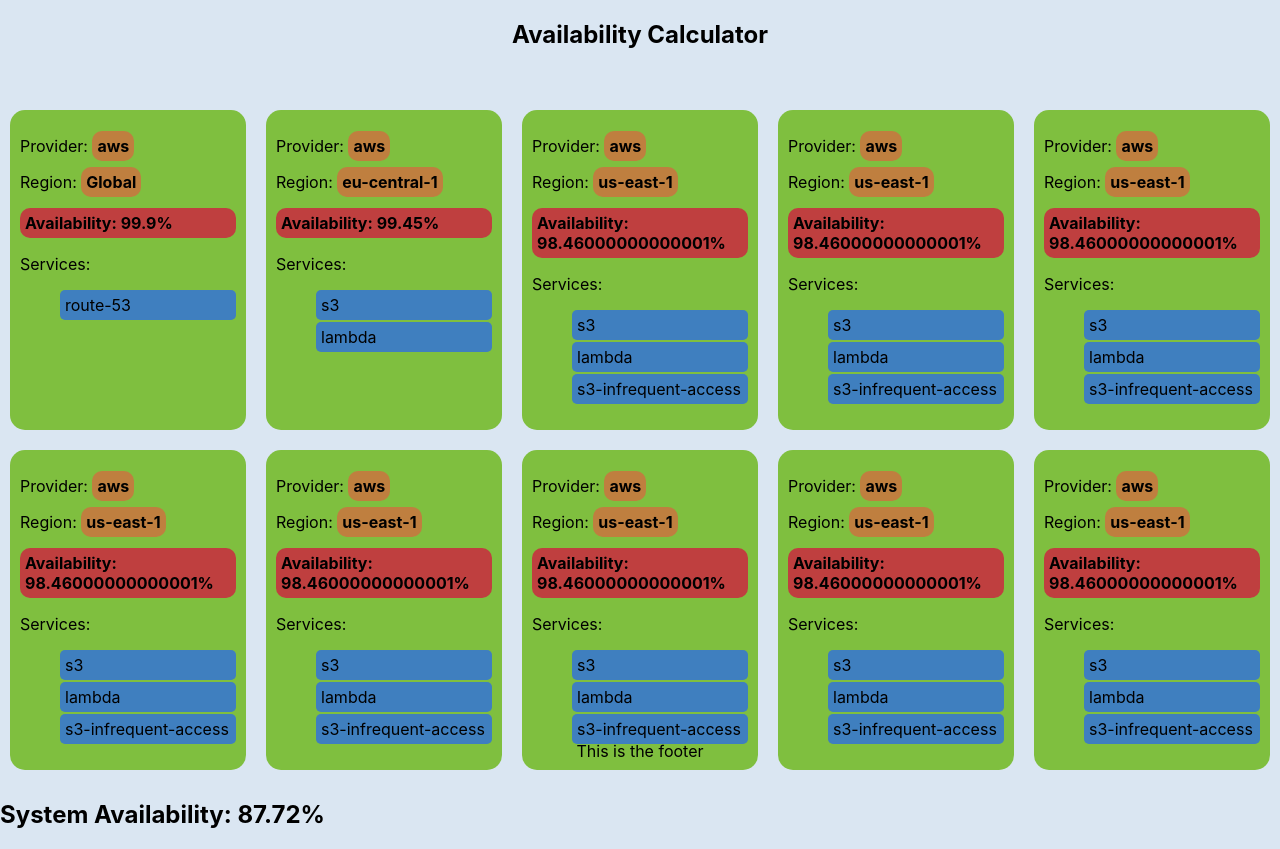
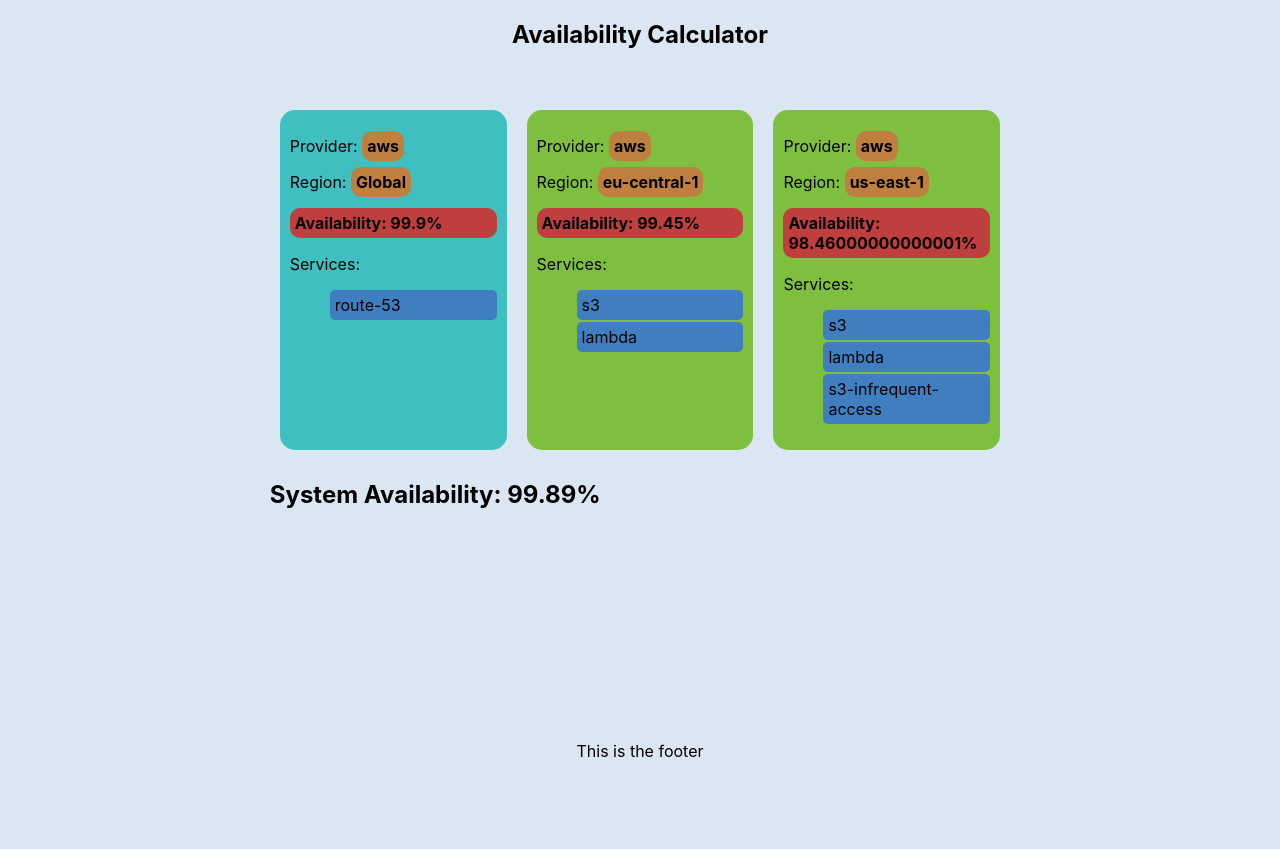
Before and after one commit to mick-roper/sla-calculator, a React app: page / in a window 1280 px wide. After the commit the page ends 800 px from the top, so only its background shows below. Built offline with nearby package versions, Linux system fonts and the light colour scheme.

Commit message:
added some styling rules

```diff
--- a/src/grid.css
+++ b/src/grid.css
@@ -12,6 +12,10 @@
 
 .red {
     background-color: #BF3F3F;
+}
+
+.turqoise {
+    background-color: #3FBFBF;
 }
 
 .grid {
--- a/src/grid.js
+++ b/src/grid.js
@@ -25,69 +25,6 @@
                 'lambda': 0.995,
                 's3-infrequent-access': 0.99
             }
-        },
-        {
-            provider: 'aws',
-            region: 'us-east-1',
-            services: {
-                's3': 0.9995,
-                'lambda': 0.995,
-                's3-infrequent-access': 0.99
-            }
-        },
-        {
-            provider: 'aws',
-            region: 'us-east-1',
-            services: {
-                's3': 0.9995,
-                'lambda': 0.995,
-                's3-infrequent-access': 0.99
-            }
-        },
-        {
-            provider: 'aws',
-            region: 'us-east-1',
-            services: {
-                's3': 0.9995,
-                'lambda': 0.995,
-                's3-infrequent-access': 0.99
-            }
-        },
-        {
-            provider: 'aws',
-            region: 'us-east-1',
-            services: {
-                's3': 0.9995,
-                'lambda': 0.995,
-                's3-infrequent-access': 0.99
-            }
-        },
-        {
-            provider: 'aws',
-            region: 'us-east-1',
-            services: {
-                's3': 0.9995,
-                'lambda': 0.995,
-                's3-infrequent-access': 0.99
-            }
-        },
-        {
-            provider: 'aws',
-            region: 'us-east-1',
-            services: {
-                's3': 0.9995,
-                'lambda': 0.995,
-                's3-infrequent-access': 0.99
-            }
-        },
-        {
-            provider: 'aws',
-            region: 'us-east-1',
-            services: {
-                's3': 0.9995,
-                'lambda': 0.995,
-                's3-infrequent-access': 0.99
-            }
         }
     ]
 }
@@ -98,13 +35,13 @@
     reduce((a, b) => a * b)
 
 const calculateSystemAvailability = ({ global, regional }) => {
-    const unavailability = regional.map(({ services }) => getAvailability(services))
+    const unavailability = regional.map(({ services }) => 1 - getAvailability(services))
     console.log('regional unavailability', unavailability)
 
     const globalAvailability = getAvailability(global.services)
     console.log('globalAvailabiltiy', globalAvailability)
 
-    const totalRegionalAvailability = unavailability.reduce((a, b) => a * b)
+    const totalRegionalAvailability = 1 - unavailability.reduce((a, b) => a * b)
     console.log('total regional availability', totalRegionalAvailability)
 
     const systemAvailability = globalAvailability * totalRegionalAvailability
@@ -113,7 +50,7 @@
     return systemAvailability
 }
 
-const Item = ({ provider, region, services }) => (<div className="grid-item green">
+const Item = ({ provider, region, services, colour}) => (<div className={`grid-item ${colour || 'green'}`}>
     <div>
         <p>Provider: <span className="badge orange">{provider}</span></p>
         <p>Region: <span className="badge orange">{region}</span></p>
@@ -129,9 +66,9 @@
 
 export default () => (<div>
     <div className="grid">
-        <Item provider={data.global.provider} region="Global" services={data.global.services} />
+        <Item provider={data.global.provider} region="Global" services={data.global.services} colour="turqoise" />
         {
-            data.regional.map((region, i) => <Item key={i} {...region} />)
+            data.regional.map((region, i) => <Item className="green" key={i} {...region} />)
         }
     </div>
     <h2>
```
